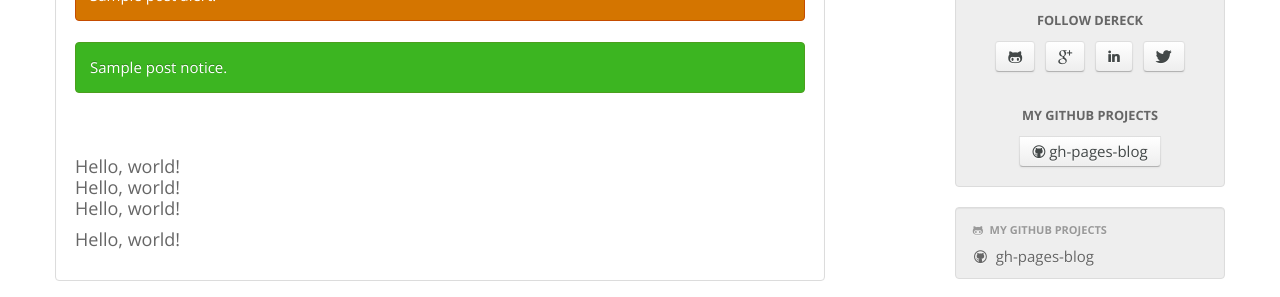
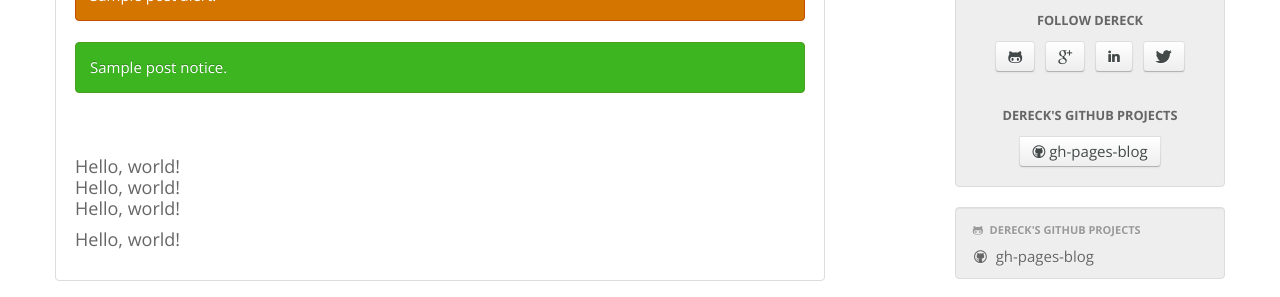
Before and after one commit to thedereck/thedereck.github.com, a Jekyll site: the page built from index.html, in a window 1280 px wide. Shown: the part 418-715 px from the top of the page. Built offline with Jekyll 4.4.1, drawn with Linux system fonts in a browser that asks for light colours.

Commit message:
Changing GitHub Projects Header

```diff
--- a/_config.yml
+++ b/_config.yml
@@ -92,7 +92,7 @@ social_links :
       url : http://www.twitter.com/_TheDereck_
 
 github_projects :
-  header : My GitHub Projects
+  header : Dereck's GitHub Projects
   projects :
   - project :
     name : gh-pages-blog
```
